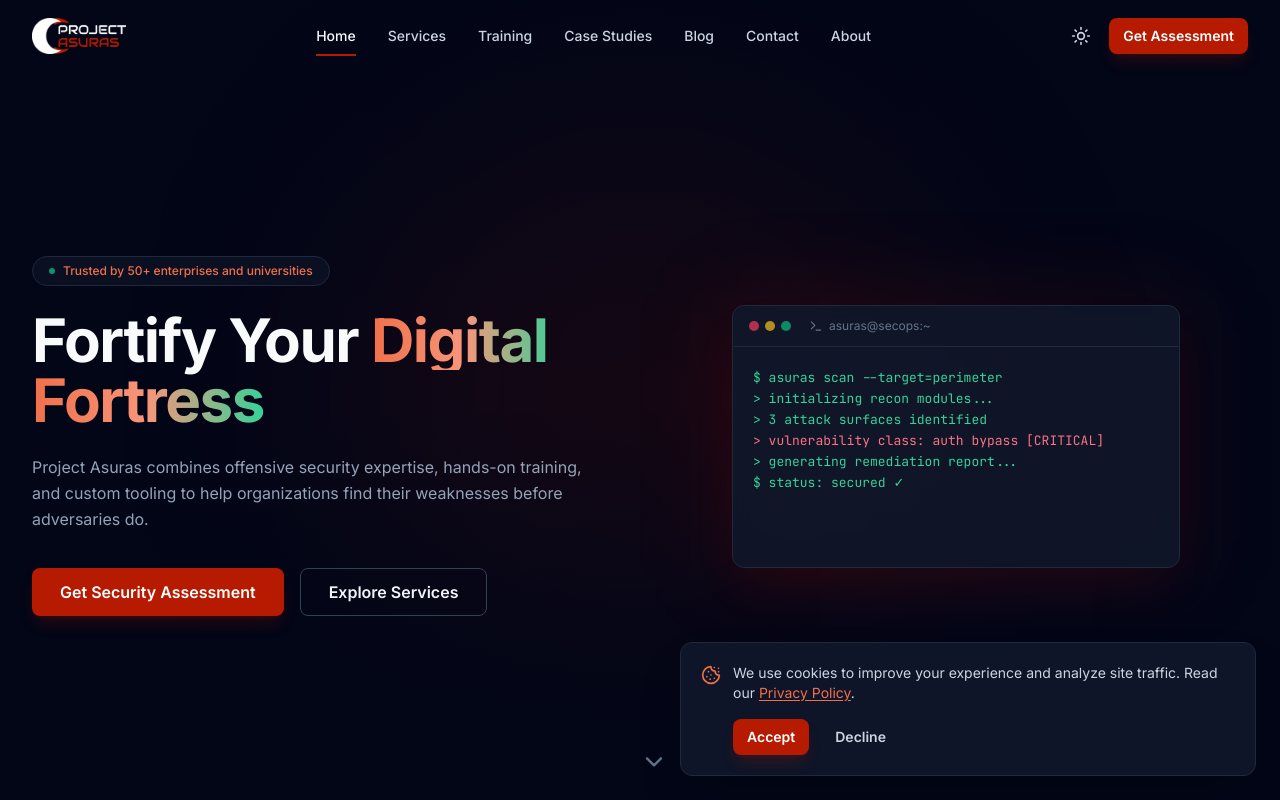
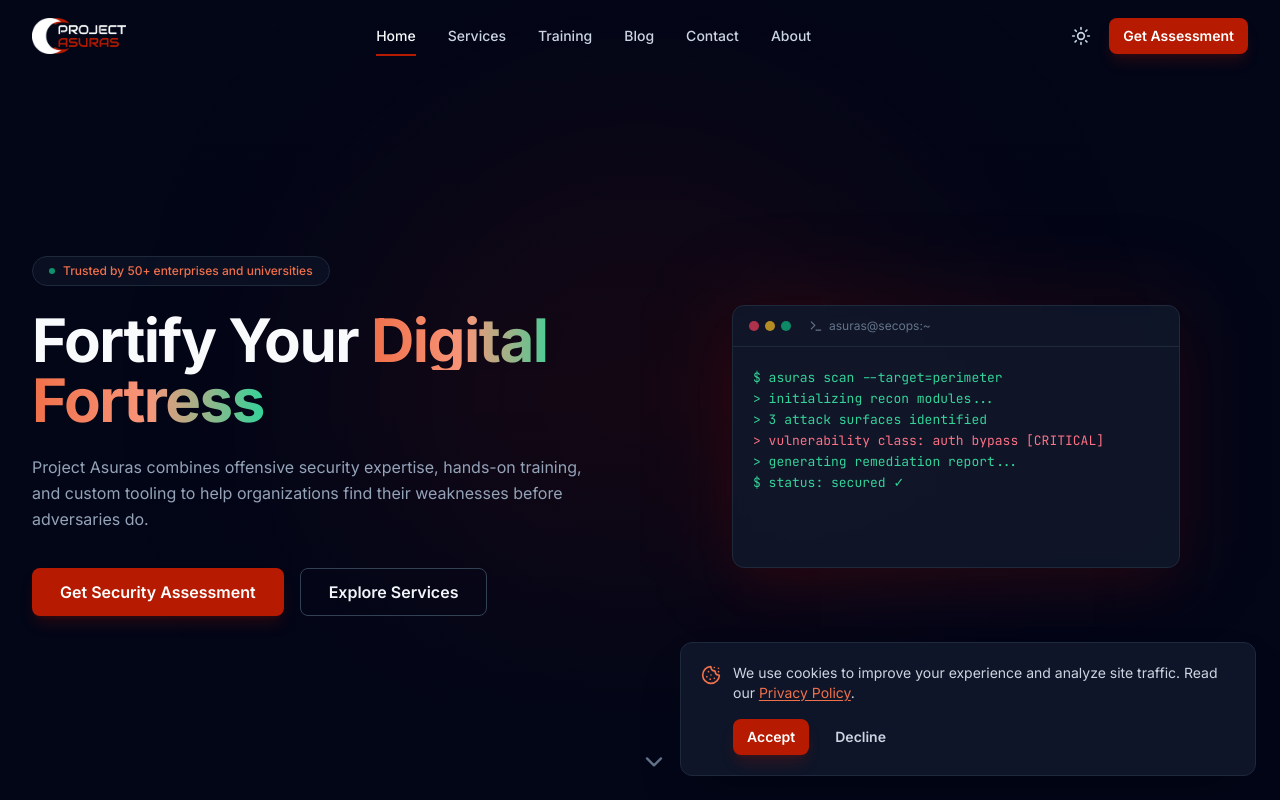
Before and after one commit to projectasuras/projectasuras.com, a React (Vite) app: page / in a window 1280 px wide. Shown: the top 800 px of the page. Built offline with nearby package versions, Linux system fonts and the light colour scheme.

Commit message:
Removed case studies

```diff
--- a/src/App.tsx
+++ b/src/App.tsx
@@ -56,8 +56,8 @@
             <Route path="/services" element={<Services />} />
             <Route path="/training" element={<Training />} />
             <Route path="/about" element={<About />} />
-            <Route path="/case-studies" element={<CaseStudies />} />
-            <Route path="/case-studies/:slug" element={<CaseStudyDetail />} />
+            {/* <Route path="/case-studies" element={<CaseStudies />} />
+            <Route path="/case-studies/:slug" element={<CaseStudyDetail />} /> */}
             {/* <Route path="/blog" element={<Blog />} />
             <Route path="/blog/:slug" element={<BlogPost />} /> */}
             <Route path="/contact" element={<Contact />} />
--- a/src/components/layout/Navbar.tsx
+++ b/src/components/layout/Navbar.tsx
@@ -12,7 +12,7 @@
   { label: 'Home', to: '/' },
   { label: 'Services', to: '/services' },
   { label: 'Training', to: '/training' },
-  { label: 'Case Studies', to: '/case-studies' },
+  // { label: 'Case Studies', to: '/case-studies' },
   { label: 'Blog', to: 'https://blog.projectasuras.com' },
   { label: 'Contact', to: '/contact' },
   { label: 'About', to: '/about' },
```
